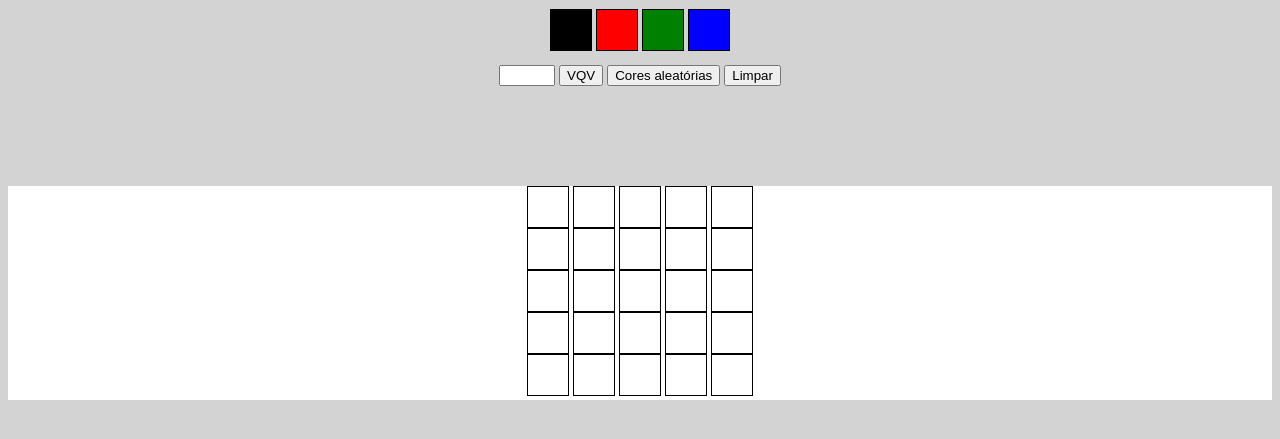
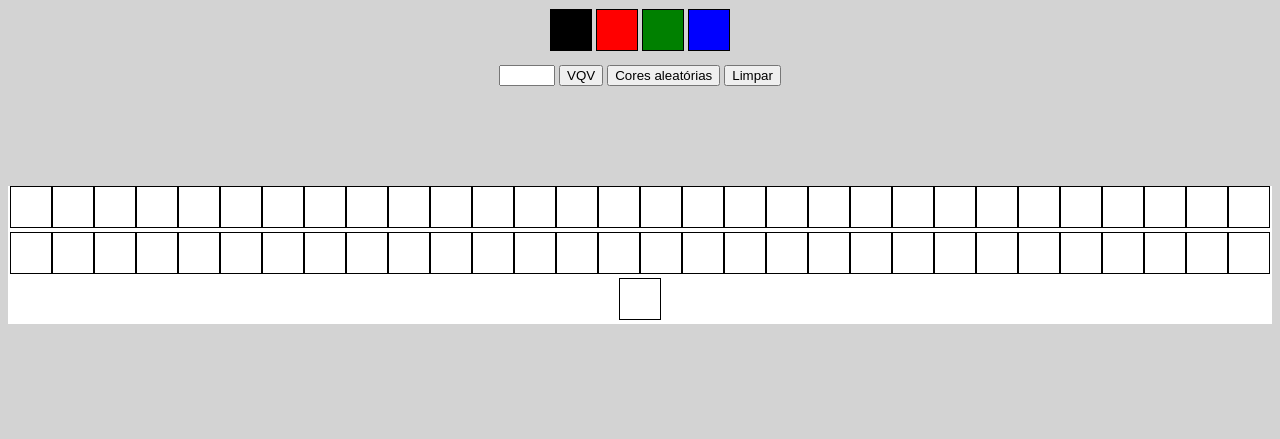
Before and after one commit to sergioajiki/pixel-art, a website: page index.html in a window 1280 px wide. Both pictures are taken after a click on the button "VQV". Shown: the part 79-518 px from the top of the page. Drawn offline with Linux system fonts and the light colour scheme.

Commit message:
criando o quadro

```diff
--- a/index.html
+++ b/index.html
@@ -33,7 +33,7 @@
     </div>
     <!-- criando uma bord de teste -->
     <section id="pixel-board">
-        <div id="coluna-pixel">
+        <!-- <div id="coluna-pixel">
             <div class="pixel"></div>
             <div class="pixel"></div>
             <div class="pixel"></div>
@@ -67,7 +67,7 @@
             <div class="pixel"></div>
             <div class="pixel"></div>
             <div class="pixel"></div>
-        </div>
+        </div> -->
     </section>
     <script src="script.js"></script>
 
--- a/script.js
+++ b/script.js
@@ -34,7 +34,26 @@ getButtonVQV.addEventListener('click', () => {
   if (N < 5) {
     N = 5
   }
+  // criar a pixel board
+  let coluna = N;
+  let linha = N;
+  let mainBoard = document.querySelector('#pixel-board');
+  for (i = 0; i <= coluna; i += 1) {
+    for (index = 0; index <= linha; index += 1) {
+      let pixelDoQuadro = document.createElement('div');
+      pixelDoQuadro.className = 'pixel';
+      pixelDoQuadro.style.backgroundColor = 'rgb(255,255,255)';
+      pixelDoQuadro.style.height = '40px';
+      pixelDoQuadro.style.width = '40px';
+      pixelDoQuadro.style.border = '1px solid black';
+      pixelDoQuadro.style.display = 'inline-block';
+      mainBoard.appendChild(pixelDoQuadro);
+      ;
+    }
+  }
 });
+
+
 // botão cor aleatoria
 const getButtonCorAleatoria = document.getElementById('button-random-color');
 const getTrocaCorClass2 = document.querySelector('.secondColor');
@@ -124,15 +143,29 @@ selecionaFourtColor.addEventListener('click', () => {
   }
   selecionaFourtColor.classList.add('selected');
 });
-
-// pintar quadro
-const getPixel = document.querySelector('.pixel');
-// console.log(getPixel);
-getPixel.addEventListener('click', () => {
-  const pincel = document.querySelector('.selected');
-  // console.log(pincel);
-  const corDoPincel = pincel.style.backgroundColor;
-  // console.log(corDoPincel)
-  getPixel.style.backgroundColor = corDoPincel;
-
-});
+function makeBoard(){
+let mainBoard = document.querySelector('#pixel-board');
+  for (i = 0; i < 5; i += 1) {
+    for (index = 0; index < 5; index += 1) {
+      let pixelDoQuadro = document.createElement('div');
+      pixelDoQuadro.className = 'pixel';
+      pixelDoQuadro.style.backgroundColor = 'rgb(255,255,255)';
+      pixelDoQuadro.style.height = '40px';
+      pixelDoQuadro.style.width = '40px';
+      pixelDoQuadro.style.border = '1px solid black';
+      pixelDoQuadro.style.display = 'inline-block';
+      mainBoard.appendChild(pixelDoQuadro);
+      }
+  }
+}
+  makeBoard();
+// // pintar quadro
+// const getPixel = document.querySelector('.pixel');
+// // console.log(getPixel);
+// getPixel.addEventListener('click', () => {
+//   const pincel = document.querySelector('.selected');
+//   // console.log(pincel);
+//   const corDoPincel = pincel.style.backgroundColor;
+//   // console.log(corDoPincel)
+//   getPixel.style.backgroundColor = corDoPincel;
+// });
--- a/style.css
+++ b/style.css
@@ -57,6 +57,7 @@ body {
 }
 
 #pixel-board {
+  /* max-width: 210px; */
   margin-top: 100px;
   text-align: center;
   background-color: white;
```
